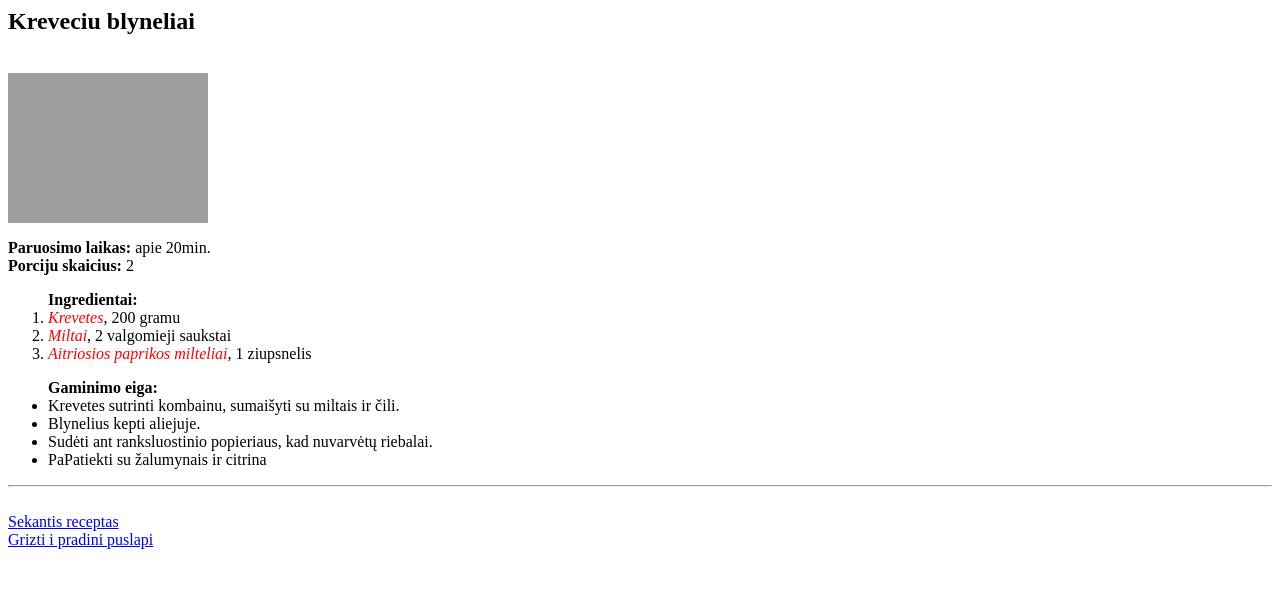
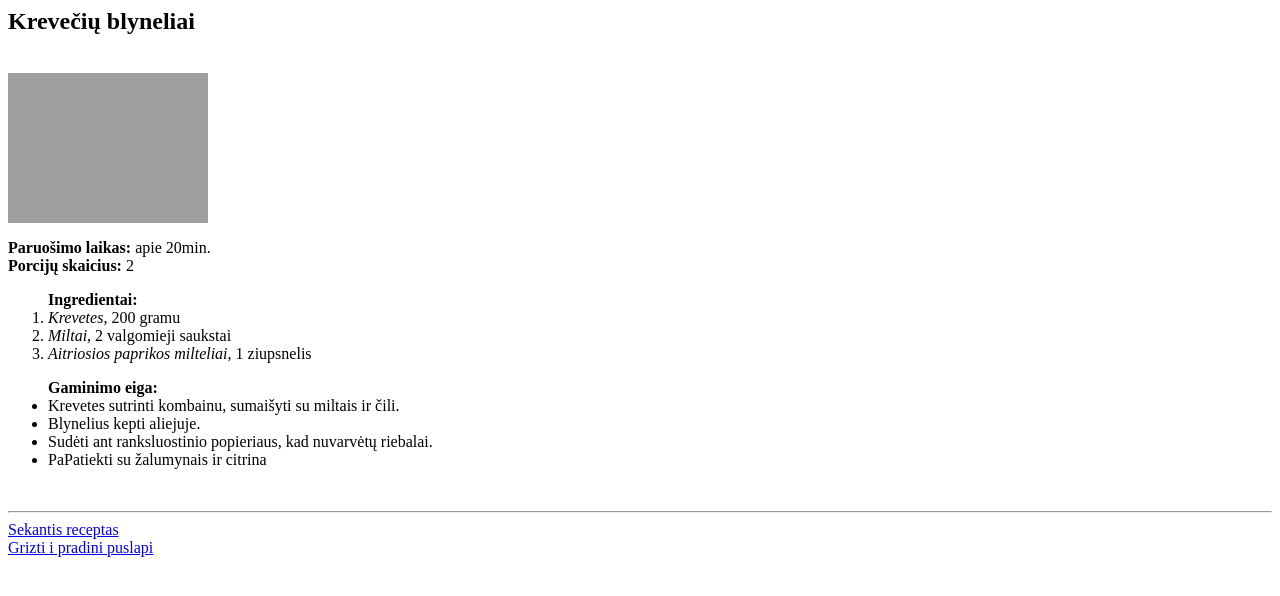
Before and after one commit to KLPVM-naujokai/receptu-svetaine, a PHP site: page /receptai1.php in a window 1280 px wide. Shown: the top 596 px of the page. Run offline with PHP 8.4, Linux system fonts and the light colour scheme; grey boxes are pictures that could not be loaded.

Commit message:
Update receptai1.php

```diff
--- a/receptai1.php
+++ b/receptai1.php
@@ -1,31 +1,35 @@
 <html>
 <body>
 
-<h2>Kreveciu blyneliai</h2><br>
-<img src="https://www.receptai.lt/uploads/modules/recipes/thumb380x250/10229.jpg" alt ="Kreveciu blyneliai" width ="200", height ="150">
-<p><b>Paruosimo laikas:</b> apie 20min.<br>
-<b>Porciju skaicius:</b> 2</p>
+<h2 id="pavad">Krevečių blyneliai</h2><br>
+<img id="img" src="https://www.receptai.lt/uploads/modules/recipes/thumb380x250/10229.jpg" alt ="Kreveciu blyneliai" width ="200", height ="150">
 
+<div class="grid-container">
+<div class="grid-item" id="info">
+<p><b>Paruošimo laikas:</b> apie 20min.<br>
+<b>Porcijų skaicius:</b> 2</p>
+</div>
+
+<div class="grid-item" id="visiingr">
 <ol><b>Ingredientai:</b>
-  <li><em><text style="color:red;">Krevetes</text></em>, 200 gramu</li>
-  <li><em><text style="color:red;">Miltai</text></em>, 2 valgomieji saukstai</li>
-  <li><em><text style="color:red;">Aitriosios paprikos milteliai</text></em>, 1 ziupsnelis</li>
+  <li><em><text id="ingr">Krevetes</text></em>, 200 gramu</li>
+  <li><em><text id="ingr">Miltai</text></em>, 2 valgomieji saukstai</li>
+  <li><em><text id="ingr">Aitriosios paprikos milteliai</text></em>, 1 ziupsnelis</li>
 </ol>
+</div>
 
-
-
+<div class="grid-item" id="gam">
 <ul><b>Gaminimo eiga:</b>
   <li>Krevetes sutrinti kombainu, sumaišyti su miltais ir čili.</li>
   <li>Blynelius kepti aliejuje.</li>
   <li>Sudėti ant ranksluostinio popieriaus, kad nuvarvėtų riebalai.</li>
   <li>PaPatiekti su žalumynais ir citrina</li>
-</ul><hr><br>
-
+</ul><br>
+</div>
+</div>
+<hr>
 <a href="receptai2.php">Sekantis receptas</a><br>
 <a href="index.php">Grizti i pradini puslapi</a>
 
-
-
-
 </body>
 </html>
```
